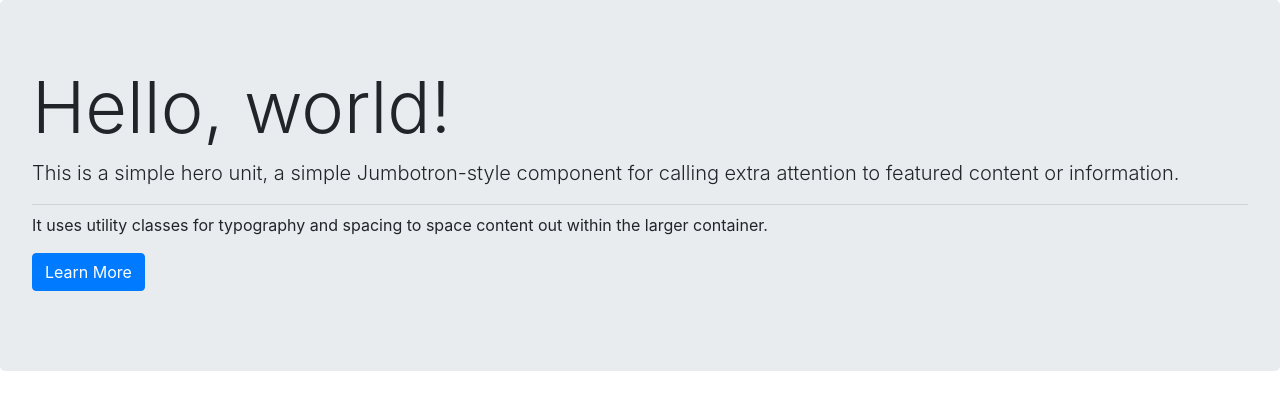
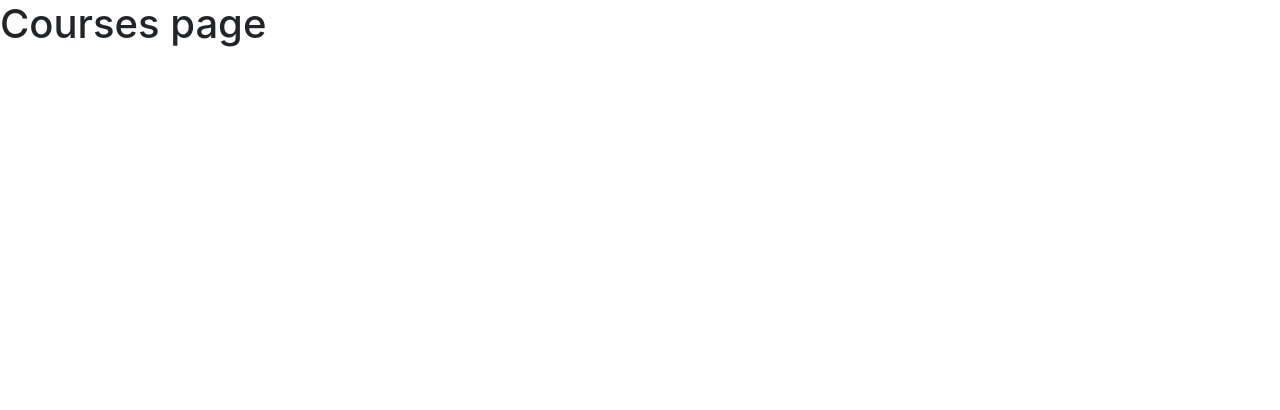
Before and after one commit to tzimpoulog/codehubCourses, a React (Create React App) app: page /courses in a window 1280 px wide. Shown: the top 410 px of the page. Built offline with nearby package versions, Linux system fonts and the light colour scheme.

Commit message:
add routing

```diff
--- a/package.json
+++ b/package.json
@@ -9,6 +9,7 @@
     "bootstrap": "^4.5.3",
     "react": "^17.0.1",
     "react-dom": "^17.0.1",
+    "react-router-dom": "^5.2.0",
     "react-scripts": "4.0.0",
     "reactstrap": "^8.7.1",
     "web-vitals": "^0.2.4"
--- /dev/null
+++ b/src/components/App.js
@@ -0,0 +1,20 @@
+import React from 'react';
+import {BrowserRouter, Route} from 'react-router-dom';
+import { BreadcrumbItem } from 'reactstrap';
+import  Landing  from './Landing';
+import  Courses  from './Courses';
+
+function App() {
+  return (
+    <div>
+     <BrowserRouter>
+       <div>
+         <Route path="/" exact component={Landing} />
+         <Route path="/courses" component={Courses} />
+       </div>
+     </BrowserRouter>
+    </div>
+  );
+}
+
+export default App;
--- /dev/null
+++ b/src/components/Courses.js
@@ -0,0 +1,11 @@
+import React from 'react';
+
+const Courses = () => {
+  return (
+    <div>
+     <h1>Courses page</h1>
+    </div>
+  );
+}
+
+export default Courses;
--- a/src/App.js
+++ b/src/components/Landing.js
@@ -1,10 +1,11 @@
 import React from 'react';
 import { Jumbotron, Button } from 'reactstrap';
 
-function App() {
+const Landing = () => {
   return (
     <div>
-      <Jumbotron>
+     <h1>Landing page</h1>
+     <Jumbotron>
         <h1 className="display-3">Hello, world!</h1>
         <p className="lead">This is a simple hero unit, a simple Jumbotron-style component for calling extra attention to featured content or information.</p>
         <hr className="my-2" />
@@ -17,4 +18,4 @@ function App() {
   );
 }
 
-export default App;
+export default Landing;
--- a/src/index.js
+++ b/src/index.js
@@ -1,7 +1,8 @@
 import React from "react";
 import ReactDOM from "react-dom";
 import "./index.css";
-import App from "./App";
+import App from "./components/App";
 import 'bootstrap/dist/css/bootstrap.min.css';
 
+
 ReactDOM.render(<App />, document.getElementById("root"));
```
Also changed, not shown: 1 other file (tests, documents, lock files or other folders).
